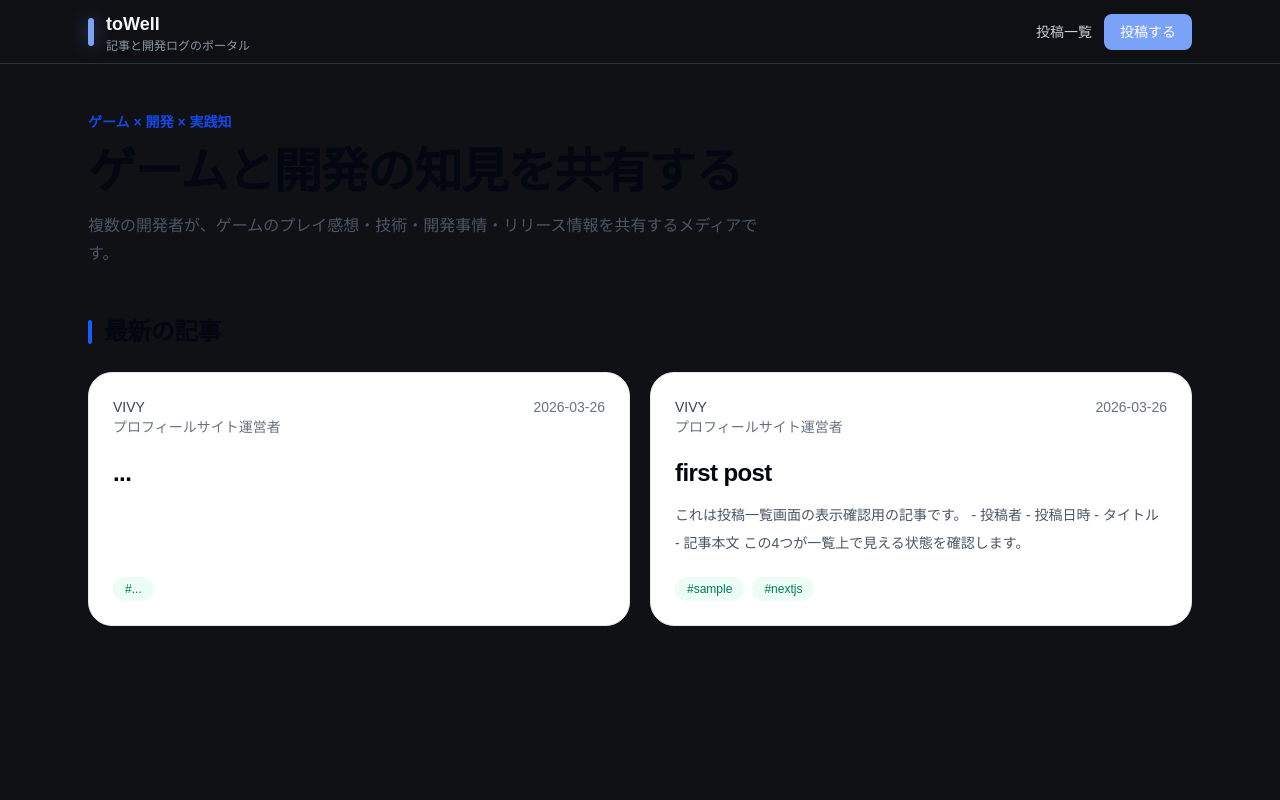
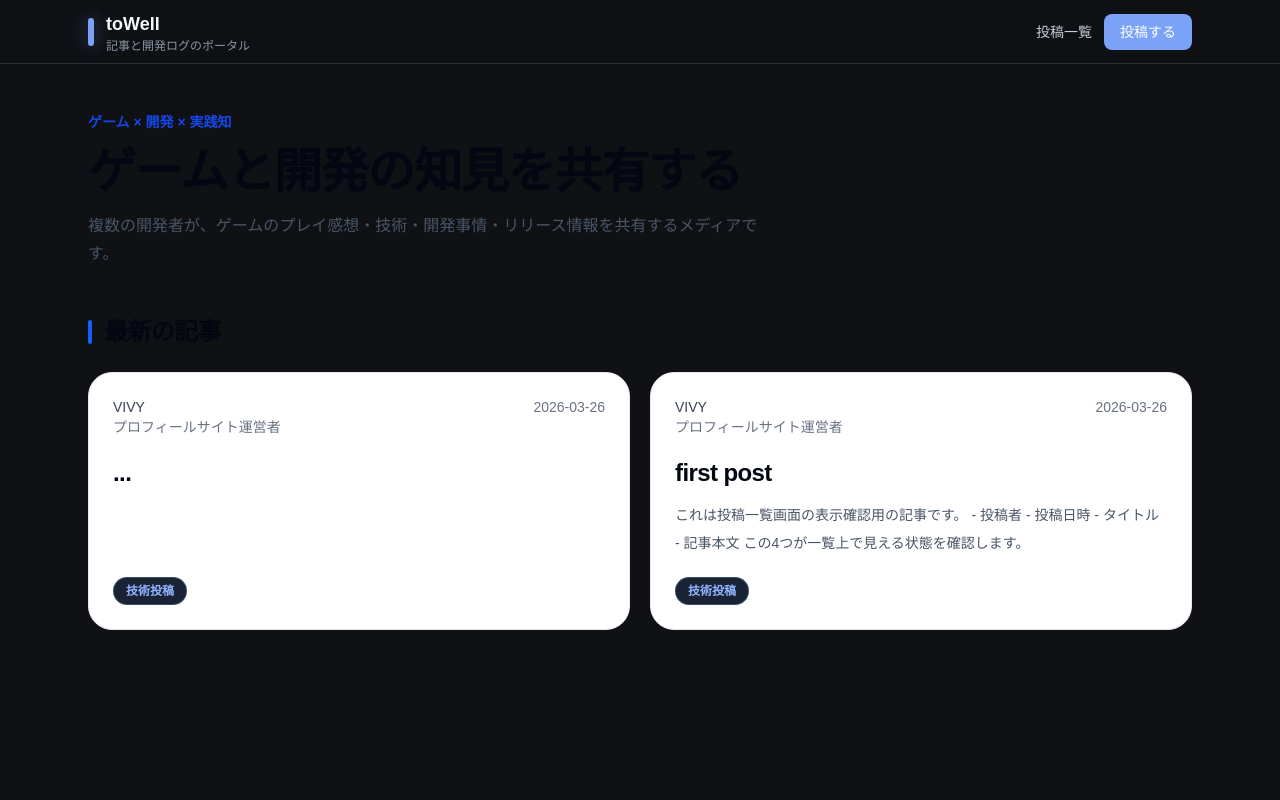
Before and after one commit to IP-GACHI-UT/profile-site, a Next.js app: page / in a window 1280 px wide. Shown: the top 800 px of the page. Built offline with nearby package versions, Linux system fonts and the light colour scheme; no server answers.

Commit message:
feature: 投稿リストの詳細を再設計し、タグをカテゴリに置き換え

```diff
--- a/src/app/components/post/PostListItem.tsx
+++ b/src/app/components/post/PostListItem.tsx
@@ -17,7 +17,7 @@ function createPreviewText(body: string, maxLength: number = 120) {
 }
 
 export default function PostListItem({ post }: Props) {
-  const { slug, title, date, author, tags } = post.frontMatter;
+  const { slug, title, date, author, category } = post.frontMatter;
   const authorProfile = getAuthorByName(author);
   const previewText = createPreviewText(post.body);
 
@@ -40,18 +40,9 @@ export default function PostListItem({ post }: Props) {
             <p className="text-sm leading-7 text-gray-600">{previewText}</p>
           </div>
 
-          {tags.length > 0 ? (
-            <div className="mt-auto flex flex-wrap gap-2">
-              {tags.map((tag) => (
-                <span
-                  key={tag}
-                  className="rounded-full bg-emerald-50 px-3 py-1 text-xs font-medium text-emerald-700"
-                >
-                  #{tag}
-                </span>
-              ))}
-            </div>
-          ) : null}
+          <div className="mt-auto">
+            <span className="category-pill">{category}</span>
+          </div>
         </article>
       </Link>
     </li>
--- a/src/lib/content.ts
+++ b/src/lib/content.ts
@@ -2,7 +2,7 @@ import fs from 'node:fs/promises';
 import path from 'node:path';
 import matter from 'gray-matter';
 import { z } from 'zod';
-import { postCategoryValues as postCategoryValuesForSchema } from '@/lib/post-categories';
+import { postCategoryValues } from '@/lib/post-categories';
 
 // コンテンツの種類を表す型で、'posts'と'devlog'のどちらかになる。
 export type ContentKind = 'posts' | 'devlog';
@@ -43,19 +43,13 @@ const baseFrontMatterSchema = z.object({
   draft: z.boolean(),
 });
 
-export const postCategoryValues = [
-  '技術投稿',
-  '開発ログ',
-  'ゲーム感想',
-] as const;
-
 /**
  * 投稿コンテンツのフロントマターのスキーマを定義する。
- * 基本的なフロントマターに加えて、著者フィールドを必須とする。
+ * 基本的なフロントマターに加えて、著者とカテゴリを必須とする。
  */
 export const postFrontMatterSchema = baseFrontMatterSchema.extend({
   author: z.string().min(1),
-  category: z.enum(postCategoryValuesForSchema),
+  category: z.enum(postCategoryValues),
 });
 
 /**
```
